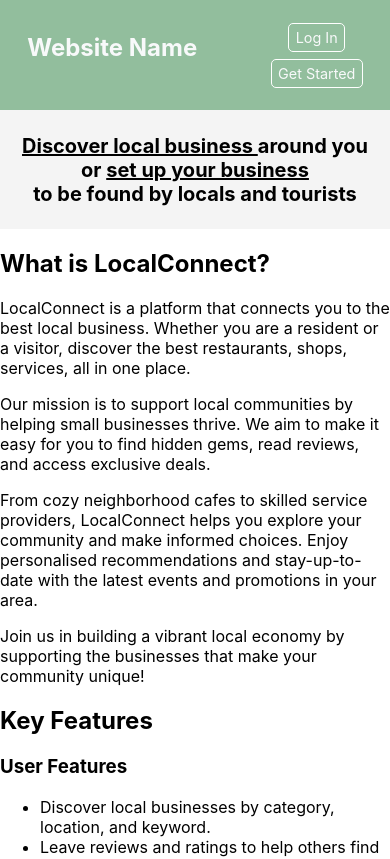
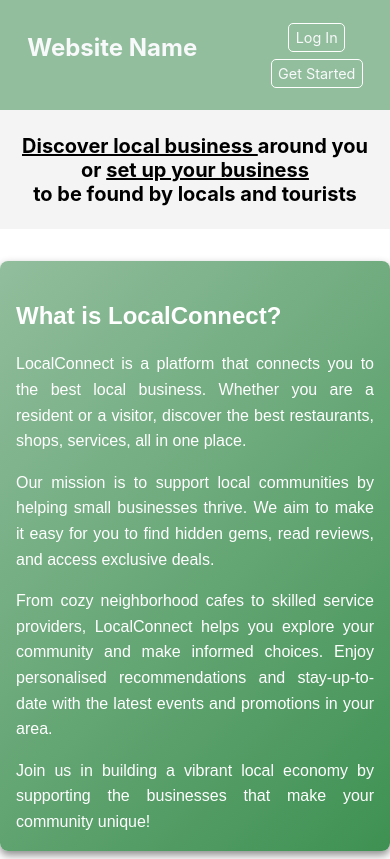
Before and after one commit to juzgit/Business-Discovery, a React (Create React App) app in the folder business-discovery/: page / in a window 390 px wide. Shown: the top 859 px of the page. Built offline with nearby package versions, Linux system fonts and the light colour scheme.

Commit message:
Updated and styled AboutSection.scss

```diff
--- a/business-discovery/src/styling/AboutSection.scss
+++ b/business-discovery/src/styling/AboutSection.scss
@@ -1,4 +1,58 @@
 $myColor: red;
+$gradient-start:  #92be9d;
+$gradient-end: #3e9152;
 $primaryColor1: #92be9d;
-$neutralColor1: #F8F9FA;
+$neutralColor1: #ffffff;
 $neutralColor2: #343A40;
+$box-shadow: 0 4px 8px rgba(0, 0, 0, 0.459);
+
+.about-section{
+    padding: 2rem;
+    background: linear-gradient(135deg, $gradient-start, $gradient-end);
+    font-family: 'Arial', sans-serif;
+    line-height: 1.6;
+    color: $neutralColor1;
+    border-radius: 8px;
+    box-shadow: $box-shadow;
+    max-width: 800px;
+    margin: 2rem auto;
+    transition: background 0.3s ease;
+
+
+    .about-heading{
+        font-size: 2rem;
+        margin-bottom: 1rem;
+        text-align: justify;
+    }
+
+
+    .about-text{
+        font-size: 1.1rem;
+        margin-bottom: 1rem;
+        text-align: justify;
+
+        &:last-child{
+            margin-bottom: 0;
+        }
+
+        a{
+            text-decoration: none;
+
+            &:hover{
+                text-decoration: underline;
+            }
+        }
+    }
+
+    @media (max-width: 768px){
+        padding: 1rem;
+
+        .about-heading{
+            font-size: 1.5rem;
+        }
+
+        .about-text{
+            font-size: 1rem;
+        }
+    }
+}
```
